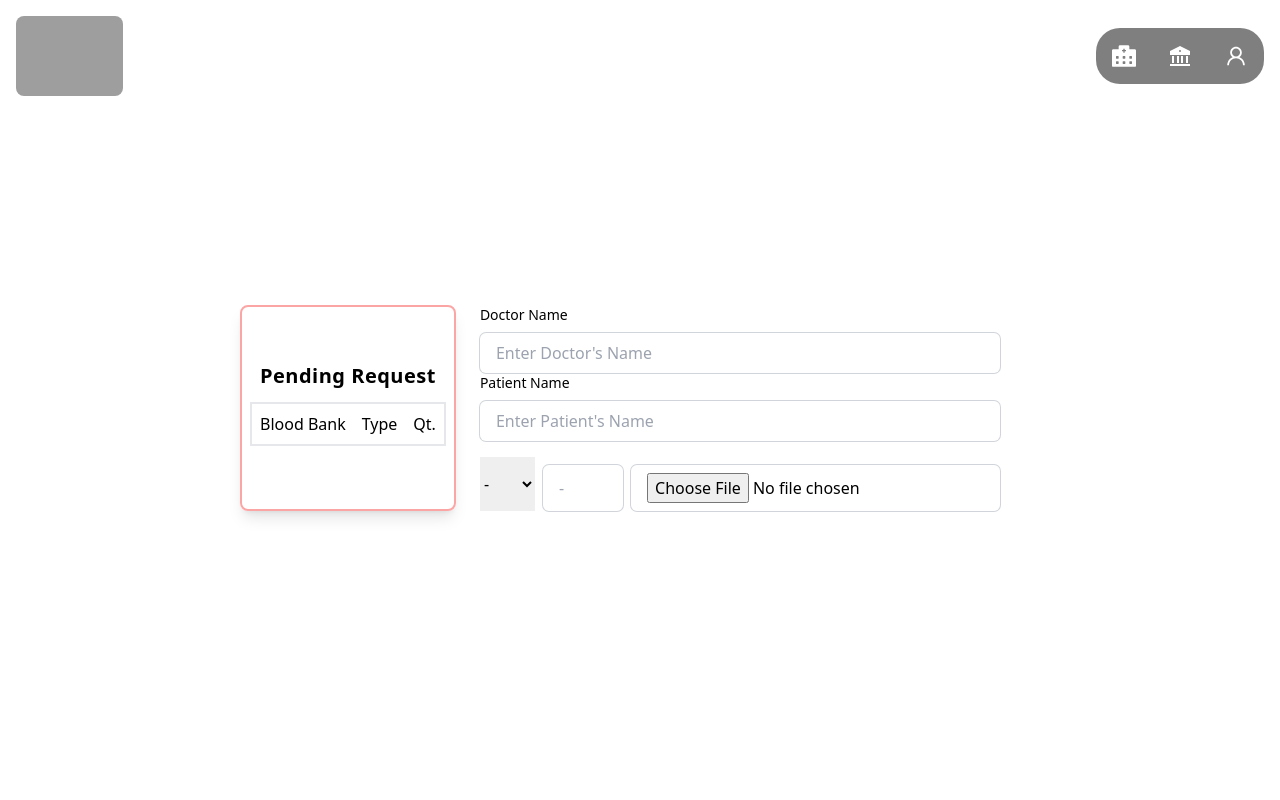
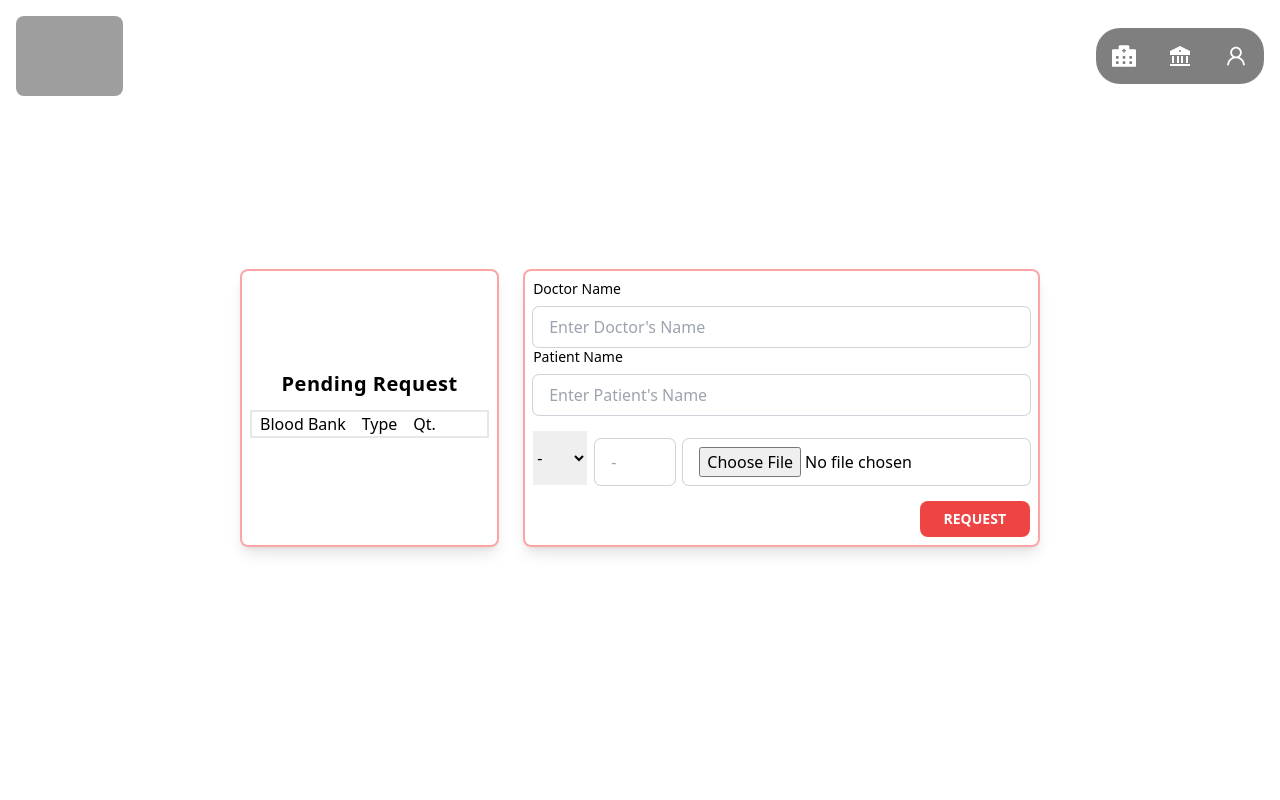
Before and after one commit to Parshaw-Bhattacharjee/life-blood, a React (Create React App) app: page /hospital in a window 1280 px wide. Shown: the top 800 px of the page. Built offline with nearby package versions, Linux system fonts and the light colour scheme; grey boxes are pictures that could not be loaded.

Commit message:
added request button

```diff
--- a/src/components/BloodRequestForm.js
+++ b/src/components/BloodRequestForm.js
@@ -2,8 +2,8 @@ import React from "react";
 
 const BloodRequestForm = () => {
   return (
-    <div>
-      <form action="" method="post" className="flex flex-col space-y-4">
+    <div className="border-2 border-red-300 shadow-lg md:w-full rounded-lg">
+      <form action="" method="post" className="flex flex-col space-y-4 p-2">
         <div className="flex flex-col">
           <label htmlFor="" className="text-sm">
             Doctor Name
@@ -45,6 +45,9 @@ const BloodRequestForm = () => {
             className="ring-1 ring-gray-300 w-full rounded-md px-4 py-2 mt-2 outline-none focus:ring-2 focus:ring-rose-300"
           />
         </div>
+        <button className="inline-block self-end bg-red-500 text-white font-bold rounded-lg px-6 py-2 uppercase text-sm">
+          Request
+        </button>
       </form>
     </div>
   );
--- a/src/components/HospitalRequestSection.js
+++ b/src/components/HospitalRequestSection.js
@@ -2,12 +2,12 @@ import React from "react";
 
 const HospitalRequestSection = () => {
   return (
-    <div className="flex flex-col space-y-1 justify-center items-center border-2 border-red-300 shadow-lg rounded-lg">
+    <div className="flex flex-col space-y-1 justify-center items-center border-2 border-red-300 shadow-lg rounded-lg md:w-1/2">
       <div className="">
         <h1 className="font-bold text-xl tracking-wide">Pending Request</h1>
       </div>
-      <div className="w-full p-2">
-        <div className="border-2 flex flex-col md:flex-row space-x-2 p-2 justify-between sm:items-center">
+      <div className="w-full flex flex-row p-2 justify-center items-center mx-2">
+        <div className="justify-between border-2 px-2 w-full">
           <div className="space-x-4 flex flex-row">
             <h1>Blood Bank</h1>
             <h1>Type</h1>
```
